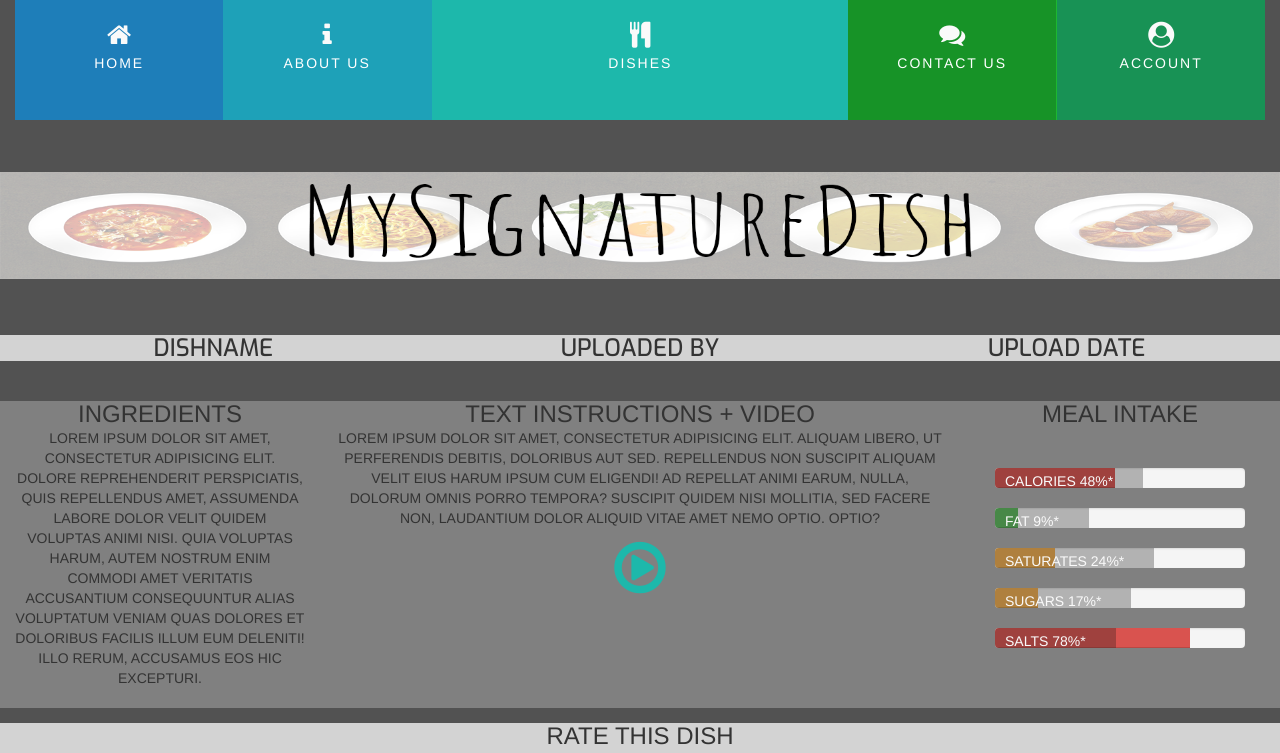
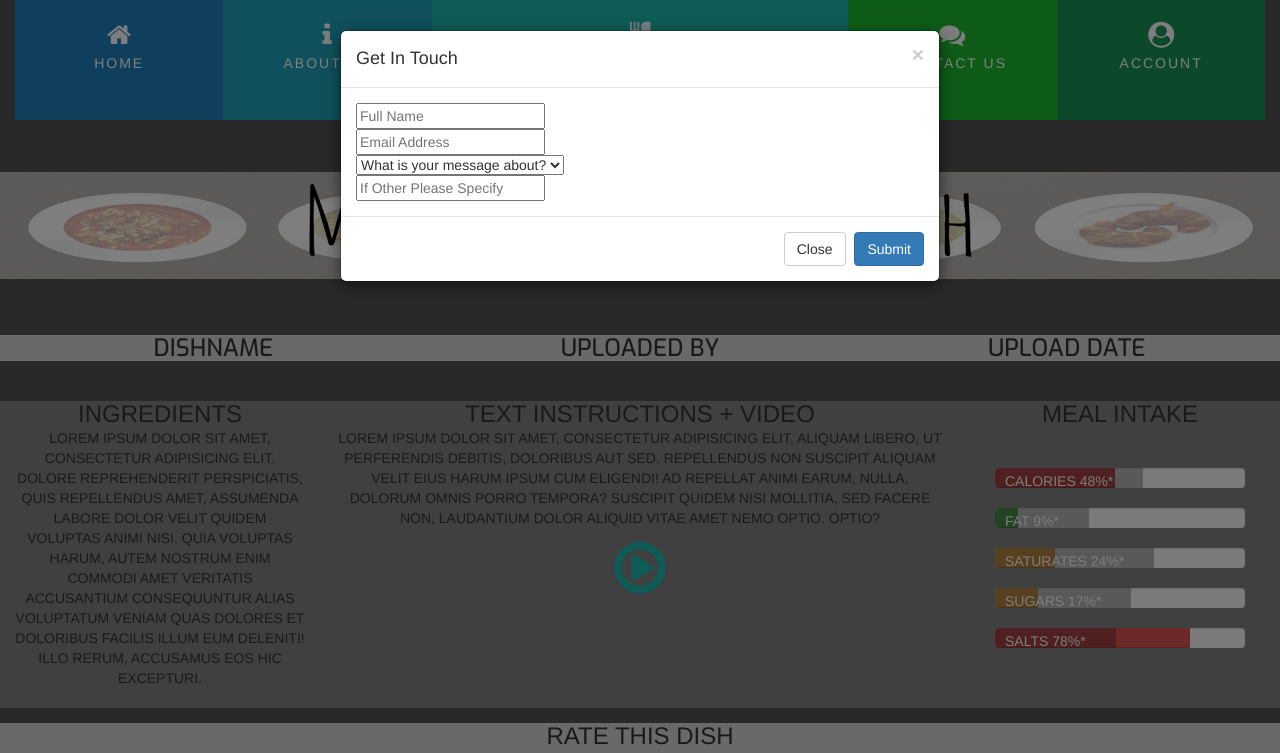
Before and after one commit to DanArmstrong124/mysignaturedish, a plain HTML site: page food-example.html in a window 1280 px wide. Both pictures are taken after a click on the link "CONTACT US". Shown: the top 753 px of the page. Drawn offline with nearby package versions, Linux system fonts and the light colour scheme.

Commit message:
Added Contact Us section

```diff
--- a/assets/css/style.css
+++ b/assets/css/style.css
@@ -158,6 +158,10 @@ header {
     background-position: center;
     background-size: contain;
 }
+
+/*----------------------------------------------------------------------------------------------------*/
+
+/*----------------------------------------------------------------------------------------------------EMAILS*/
 
 /*----------------------------------------------------------------------------------------------------*/
 
--- a/food-example.html
+++ b/food-example.html
@@ -31,7 +31,7 @@
                         <a href="food-example.html" class="hvr-sweep-to-bottom"><i class="fa fa-cutlery" aria-hidden="true"></i><span>Dishes</span></a>
                     </li>
                     <li class="col-xs-6 col-sm-2 ui-menu-colour-contact menuitem">
-                        <a href="#" class="hvr-sweep-to-bottom"><i class="fa fa-comments" aria-hidden="true"></i><span>Contact Us</span></a>
+                        <a href="#" data-toggle="modal" data-target="#myModal" class="hvr-sweep-to-bottom"><i class="fa fa-comments" aria-hidden="true"></i><span>Contact Us</span></a>
                     </li>
                     <li class="col-xs-6 col-sm-2 ui-menu-colour-account menuitem">
                         <a href="#" class="hvr-sweep-to-bottom"><i class="fa fa-user-circle" aria-hidden="true"></i><span>Account</span></a>
@@ -64,11 +64,13 @@
         <div class="row meal-info">
             <div class="col-xs-12 col-sm-3 col-md-3 tac uppercase meal-ingredients">
                 <h3>INGREDIENTS</h3>
-                <p>Lorem ipsum dolor sit amet, consectetur adipisicing elit. Dolore reprehenderit perspiciatis, quis repellendus amet, assumenda labore dolor velit quidem voluptas animi nisi. Quia voluptas harum, autem nostrum enim commodi amet veritatis accusantium consequuntur alias voluptatum veniam quas dolores et doloribus facilis illum eum deleniti! Illo rerum, accusamus eos hic excepturi.</p>
+                <p>Lorem ipsum dolor sit amet, consectetur adipisicing elit. Dolore reprehenderit perspiciatis, quis repellendus amet, assumenda labore dolor velit quidem voluptas animi nisi. Quia voluptas harum, autem nostrum enim commodi amet veritatis
+                    accusantium consequuntur alias voluptatum veniam quas dolores et doloribus facilis illum eum deleniti! Illo rerum, accusamus eos hic excepturi.</p>
             </div>
             <div class="col-xs-12 col-sm-6 col-md-6 tac uppercase meal-instructions">
                 <h3>TEXT INSTRUCTIONS + VIDEO</h3>
-                <p>Lorem ipsum dolor sit amet, consectetur adipisicing elit. Aliquam libero, ut perferendis debitis, doloribus aut sed. Repellendus non suscipit aliquam velit eius harum ipsum cum eligendi! Ad repellat animi earum, nulla, dolorum omnis porro tempora? Suscipit quidem nisi mollitia, sed facere non, laudantium dolor aliquid vitae amet nemo optio. Optio?</p>
+                <p>Lorem ipsum dolor sit amet, consectetur adipisicing elit. Aliquam libero, ut perferendis debitis, doloribus aut sed. Repellendus non suscipit aliquam velit eius harum ipsum cum eligendi! Ad repellat animi earum, nulla, dolorum omnis porro
+                    tempora? Suscipit quidem nisi mollitia, sed facere non, laudantium dolor aliquid vitae amet nemo optio. Optio?</p>
                 <p id="play-video" class="fa fa-play-circle-o"></p>
             </div>
             <div class="col-xs-12 col-sm-3 col-md-3 tac uppercase meal-intake">
@@ -166,32 +168,41 @@
     </footer>
 
 
+    <!--JavaScriptCDN-->
+    <script src="https://code.jquery.com/jquery-3.3.1.min.js" integrity="sha256-FgpCb/KJQlLNfOu91ta32o/NMZxltwRo8QtmkMRdAu8=" crossorigin="anonymous"></script>
+    <script src="https://maxcdn.bootstrapcdn.com/bootstrap/3.3.7/js/bootstrap.min.js" integrity="sha384-Tc5IQib027qvyjSMfHjOMaLkfuWVxZxUPnCJA7l2mCWNIpG9mGCD8wGNIcPD7Txa" crossorigin="anonymous"></script>
+
+
     <!--Modal Setup-->
-    <!--
     <div class="modal fade" id="myModal" tabindex="-1" role="dialog" aria-labelledby="myModalLabel">
         <div class="modal-dialog" role="document">
             <div class="modal-content">
                 <div class="modal-header">
                     <button type="button" class="close" data-dismiss="modal" aria-label="Close"><span aria-hidden="true">&times;</span></button>
-                    <h4 class="modal-title" id="myModalLabel">Modal title</h4>
+                    <h4 class="modal-title" id="myModalLabel">Get In Touch</h4>
                 </div>
                 <div class="modal-body">
-                    ...
+                    <form>
+                        <input type="text" name="fullname" id="fullname" placeholder="Full Name" required/><br>
+                        <input type="text" name="email" id="email" placeholder="Email Address" required/><br>
+                        <select name="enquiry" id="enquiry" required>
+                            <option selected >What is your message about?</option>
+                            <option>Accounts</option>
+                            <option>Business Enquiry</option>
+                            <option>Error on Site</option>
+                            <option>Report someone</option>
+                            <option>Other</option>
+                        </select><br>
+                        <input type="text" name="other" id="other" placeholder="If Other Please Specify" />
+                    </form>
                 </div>
                 <div class="modal-footer">
                     <button type="button" class="btn btn-default" data-dismiss="modal">Close</button>
-                    <button type="button" class="btn btn-primary">Save changes</button>
+                    <button type="button" class="btn btn-primary">Submit</button>
                 </div>
             </div>
         </div>
     </div>
-
-    <button type="button" class="btn btn-primary btn-lg" data-toggle="modal" data-target="#myModal"></button>
-    -->
-
-
-    <!--JavaScriptCDN-->
-    <script src="https://maxcdn.bootstrapcdn.com/bootstrap/3.3.7/js/bootstrap.min.js" integrity="sha384-Tc5IQib027qvyjSMfHjOMaLkfuWVxZxUPnCJA7l2mCWNIpG9mGCD8wGNIcPD7Txa" crossorigin="anonymous"></script>
 </body>
 
 </html>
```
Also changed, not shown: index.html (+21 -12 lines).
